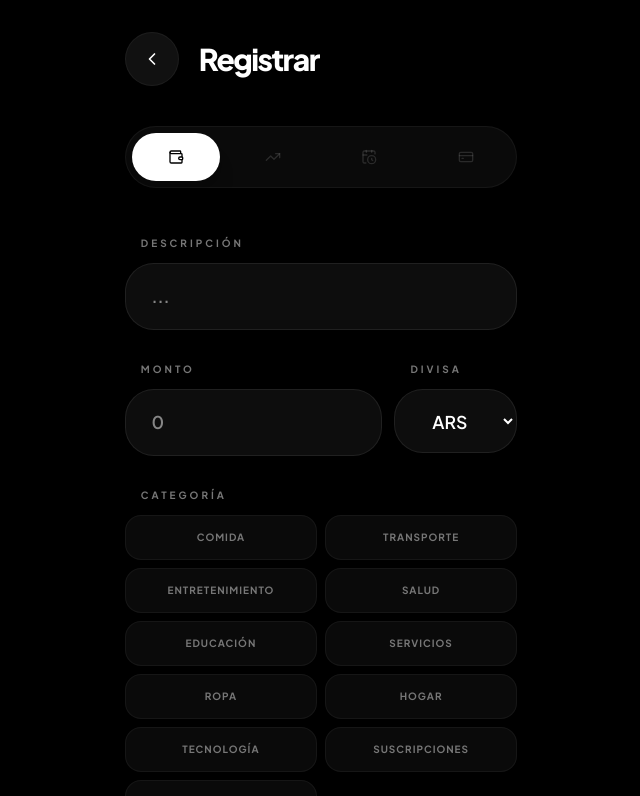
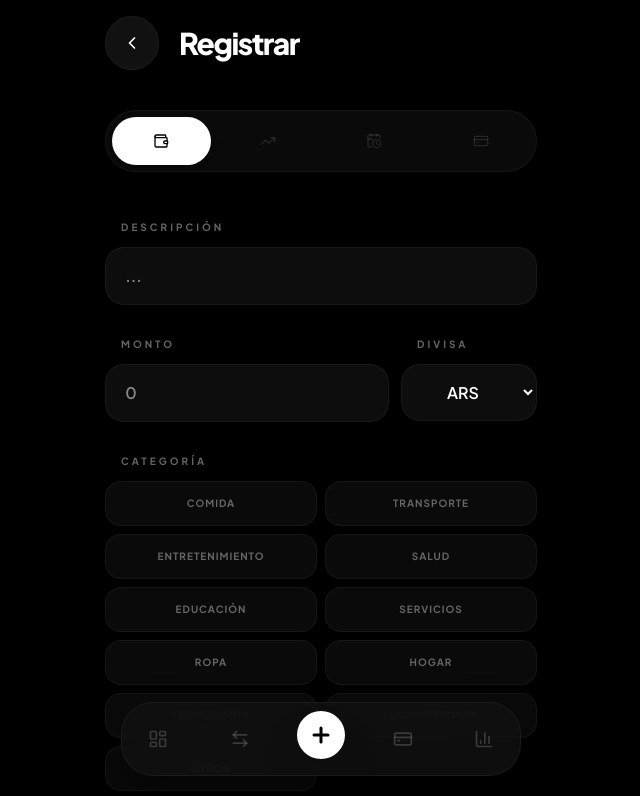
Before and after one commit to tomas-martin/Appfinanzas, a Next.js app: page /nuevo in a window 1280 px wide. Shown: the top 796 px of the page, without its empty margins (319-959 px from the left). Built offline with nearby package versions, Linux system fonts and the light colour scheme; no server answers; sample sign-in values are in the browser's storage.

Commit message:
Arreglando interfaz 5

```diff
--- a/src/app/(dashboard)/page.tsx
+++ b/src/app/(dashboard)/page.tsx
@@ -47,18 +47,18 @@ export default function Dashboard() {
   const firstName = session?.user?.name?.split(" ")[0] || "Usuario";
 
   return (
-    <div className="container-mobile fade-in-up">
-      {/* Header - More compact */}
-      <div className="flex flex-col items-center text-center mb-12">
+    <div className="container-mobile fade-up">
+      {/* Centered Header */}
+      <div className="flex flex-col items-center text-center mt-8 mb-12">
         {session?.user?.image && (
           <img src={session.user.image} alt={firstName} className="w-14 h-14 rounded-full mb-4 border border-white/10" />
         )}
-        <h1 className="text-[10px] font-bold text-muted uppercase tracking-[0.3em]">Hola, {firstName}</h1>
+        <h1 className="text-[10px] font-bold text-muted uppercase tracking-[0.3em]">Capital Total</h1>
       </div>
 
-      {/* Balance - Elegant & Centered */}
-      <div className="flex flex-col items-center text-center mb-16">
-        <div className="text-5xl font-extrabold tracking-tighter mb-6">{formatMoney(data.balance)}</div>
+      {/* Responsive Balance */}
+      <div className="flex flex-col items-center text-center mb-12">
+        <div className="text-balance mb-6">{formatMoney(data.balance)}</div>
         <div className="flex gap-4">
           <div className="flex items-center gap-1.5 px-4 py-1.5 rounded-full bg-success/10 text-success text-[10px] font-bold uppercase tracking-widest">
             <ArrowUpRight className="w-3.5 h-3.5" /> {formatMoney(data.ingresos)}
@@ -69,36 +69,36 @@ export default function Dashboard() {
         </div>
       </div>
 
-      {/* Action Cards - Compact Grid */}
-      <div className="grid grid-cols-2 gap-4 mb-16">
-        <Link href="/tarjetas" className="premium-card p-8 flex flex-col items-center text-center">
-          <div className="w-12 h-12 rounded-2xl bg-white/5 flex items-center justify-center mb-4"><CreditCard className="w-6 h-6 text-white" /></div>
-          <p className="text-[10px] font-bold text-muted uppercase tracking-widest mb-1">Tarjetas</p>
-          <p className="text-xl font-bold">{formatMoney(data.cuotasPendientes)}</p>
+      {/* Action Cards - Flexible Grid */}
+      <div className="grid grid-cols-2 gap-4 mb-12">
+        <Link href="/tarjetas" className="premium-card flex flex-col items-center text-center">
+          <div className="w-10 h-10 rounded-xl bg-white/5 flex items-center justify-center mb-4"><CreditCard className="w-5 h-5 text-white" /></div>
+          <p className="text-[9px] font-bold text-muted uppercase tracking-widest mb-1">Tarjetas</p>
+          <p className="text-lg font-bold">{formatMoney(data.cuotasPendientes)}</p>
         </Link>
-        <Link href="/gastos-fijos" className="premium-card p-8 flex flex-col items-center text-center">
-          <div className="w-12 h-12 rounded-2xl bg-white/5 flex items-center justify-center mb-4"><CalendarClock className="w-6 h-6 text-white" /></div>
-          <p className="text-[10px] font-bold text-muted uppercase tracking-widest mb-1">Fijos</p>
-          <p className="text-xl font-bold">{data.proximosVencimientos.length} pagos</p>
+        <Link href="/gastos-fijos" className="premium-card flex flex-col items-center text-center">
+          <div className="w-10 h-10 rounded-xl bg-white/5 flex items-center justify-center mb-4"><CalendarClock className="w-5 h-5 text-white" /></div>
+          <p className="text-[9px] font-bold text-muted uppercase tracking-widest mb-1">Fijos</p>
+          <p className="text-lg font-bold">{data.proximosVencimientos.length} pagos</p>
         </Link>
       </div>
 
-      {/* Activity - Cleaner list */}
-      <div className="mb-16">
-        <div className="flex items-center justify-between mb-8 px-2">
-          <h2 className="text-[10px] font-bold uppercase tracking-[0.2em] text-muted">Actividad</h2>
+      {/* Recent Activity List */}
+      <div className="mb-8">
+        <div className="flex items-center justify-between mb-6 px-2">
+          <h2 className="text-[10px] font-bold uppercase tracking-[0.2em] text-muted">Movimientos</h2>
           <Link href="/movimientos" className="text-[10px] font-bold uppercase tracking-widest text-white/30">Ver todo</Link>
         </div>
         <div className="space-y-3">
           {data.ultimosMovimientos.map((mov: any) => (
-            <div key={mov._id} className="premium-card p-6 flex items-center gap-5">
-              <div className="w-12 h-12 rounded-2xl bg-white/5 flex items-center justify-center text-2xl shrink-0">{getCategoryIcon(mov.categoria)}</div>
+            <div key={mov._id} className="premium-card flex items-center gap-4">
+              <div className="w-10 h-10 rounded-xl bg-white/5 flex items-center justify-center text-xl shrink-0">{getCategoryIcon(mov.categoria)}</div>
               <div className="flex-1 min-w-0">
-                <p className="font-bold truncate text-white/90">{mov.descripcion}</p>
-                <p className="text-[9px] font-bold text-muted uppercase tracking-wider mt-1">{mov.categoria}</p>
+                <p className="font-bold truncate text-sm text-white/90">{mov.descripcion}</p>
+                <p className="text-[9px] font-bold text-muted uppercase tracking-wider mt-0.5">{mov.categoria}</p>
               </div>
               <div className="text-right">
-                <p className={`font-bold tracking-tight ${mov.tipo === "ingreso" ? "text-success" : "text-white"}`}>
+                <p className={`font-bold text-sm tracking-tight ${mov.tipo === "ingreso" ? "text-success" : "text-white"}`}>
                   {mov.tipo === "ingreso" ? "+" : ""}{formatMoney(mov.monto, mov.moneda)}
                 </p>
               </div>
@@ -107,7 +107,7 @@ export default function Dashboard() {
         </div>
       </div>
 
-      <button onClick={() => signOut({ callbackUrl: "/login" })} className="w-full text-[9px] font-bold uppercase tracking-[0.4em] text-muted/20 py-8">Desconectar</button>
+      <button onClick={() => signOut({ callbackUrl: "/login" })} className="w-full text-[8px] font-bold uppercase tracking-[0.6em] text-muted/20 py-8">Desconectar</button>
     </div>
   );
 }
--- a/src/app/globals.css
+++ b/src/app/globals.css
@@ -4,13 +4,17 @@
 @theme inline {
   --color-background: #000000;
   --color-surface: #0A0A0A;
-  --color-surface-light: #111111;
   --color-border: rgba(255, 255, 255, 0.05);
   --color-foreground: #FFFFFF;
-  --color-muted: #777777;
+  --color-muted: #666666;
   --color-primary: #FFFFFF;
+  --font-sans: "Plus Jakarta Sans", sans-serif;
+}
 
-  --font-sans: "Plus Jakarta Sans", system-ui, -apple-system, sans-serif;
+/* Responsive Root */
+:root {
+  --safe-top: env(safe-area-inset-top, 20px);
+  --safe-bottom: env(safe-area-inset-bottom, 20px);
 }
 
 body {
@@ -19,51 +23,48 @@ body {
   font-family: var(--font-sans);
   min-height: 100dvh;
   -webkit-font-smoothing: antialiased;
-  /* Punto medio de espaciado superior */
-  padding-top: calc(2rem + env(safe-area-inset-top, 44px));
-  padding-bottom: calc(8rem + env(safe-area-inset-bottom, 34px));
-}
-
-.premium-card {
-  background: #0D0D0D;
-  border: 1px solid rgba(255, 255, 255, 0.05);
-  border-radius: 2.2rem;
-  transition: all 0.4s cubic-bezier(0.2, 0.8, 0.2, 1);
-}
-
-.premium-card:active {
-  transform: scale(0.97);
+  /* El contenido respira según el dispositivo */
+  padding-top: calc(1rem + var(--safe-top));
+  padding-bottom: calc(6rem + var(--safe-bottom));
 }
 
 .container-mobile {
   width: 100%;
-  max-width: 450px;
+  max-width: 480px;
   margin: 0 auto;
-  padding: 0 1.8rem;
+  padding: 0 1.5rem;
 }
 
-/* Tamaños más elegantes y controlados */
-.text-amount {
-  font-size: 3rem;
+/* Premium Card - Responsive Padding */
+.premium-card {
+  background: #0D0D0D;
+  border: 1px solid var(--color-border);
+  border-radius: 2rem;
+  padding: clamp(1rem, 5vw, 1.5rem);
+  transition: transform 0.2s ease;
+}
+
+.premium-card:active {
+  transform: scale(0.98);
+}
+
+/* Typography - Fluid Sizes */
+.text-balance {
+  font-size: clamp(2.5rem, 10vw, 3.5rem);
   font-weight: 800;
   letter-spacing: -0.05em;
 }
 
 .input-premium {
   background: #0D0D0D;
-  border: 1px solid rgba(255, 255, 255, 0.08);
-  border-radius: 1.8rem;
-  padding: 1.2rem 1.6rem;
-  font-size: 1.1rem;
+  border: 1px solid var(--color-border);
+  border-radius: 1.2rem;
+  padding: 1rem 1.2rem;
+  font-size: 1rem;
   font-weight: 600;
   width: 100%;
   color: white;
   outline: none;
-  transition: all 0.3s ease;
-}
-
-.input-premium:focus {
-  border-color: rgba(255, 255, 255, 0.2);
 }
 
 .btn-premium {
@@ -71,44 +72,51 @@ body {
   color: black;
   font-weight: 800;
   font-size: 0.9rem;
-  padding: 1.4rem;
-  border-radius: 1.8rem;
+  padding: 1.2rem;
+  border-radius: 1.2rem;
   text-transform: uppercase;
-  letter-spacing: 0.2em;
+  letter-spacing: 0.15em;
   width: 100%;
-  transition: all 0.3s ease;
+  transition: opacity 0.2s ease;
 }
 
 .btn-premium:active {
-  transform: scale(0.95);
+  opacity: 0.8;
 }
 
-.bottom-nav-fixed {
-  bottom: calc(1.8rem + env(safe-area-inset-bottom, 34px));
+/* Universal Bottom Nav Position */
+.nav-container {
+  position: fixed;
+  left: 50%;
+  transform: translateX(-50%);
+  bottom: calc(1.5rem + var(--safe-bottom));
+  width: calc(100% - 3rem);
+  max-width: 400px;
+  z-index: 100;
 }
 
-.fade-in-up {
-  animation: slideIn 0.6s cubic-bezier(0.2, 0.8, 0.2, 1) forwards;
+.nav-content {
+  background: rgba(17, 17, 17, 0.85);
+  backdrop-filter: blur(20px);
+  -webkit-backdrop-filter: blur(20px);
+  border: 1px solid var(--color-border);
+  border-radius: 2rem;
+  padding: 0.75rem;
+  display: flex;
+  justify-content: space-between;
+  align-items: center;
+  box-shadow: 0 20px 40px rgba(0,0,0,0.5);
 }
 
-@keyframes slideIn {
-  from {
-    opacity: 0;
-    transform: translateY(20px);
-  }
-
-  to {
-    opacity: 1;
-    transform: translateY(0);
-  }
+/* Animations */
+.fade-up {
+  animation: fadeUp 0.5s ease-out forwards;
 }
 
-::-webkit-scrollbar {
-  width: 0px;
+@keyframes fadeUp {
+  from { opacity: 0; transform: translateY(10px); }
+  to { opacity: 1; transform: translateY(0); }
 }
 
-input::-webkit-outer-spin-button,
-input::-webkit-inner-spin-button {
-  -webkit-appearance: none;
-  margin: 0;
-}
+::-webkit-scrollbar { width: 0px; }
+input::-webkit-outer-spin-button, input::-webkit-inner-spin-button { -webkit-appearance: none; margin: 0; }
--- a/src/components/layout/BottomNav.tsx
+++ b/src/components/layout/BottomNav.tsx
@@ -22,8 +22,8 @@ export default function BottomNav() {
   const pathname = usePathname();
 
   return (
-    <nav className="fixed bottom-nav-forced left-0 right-0 z-50 flex justify-center px-8 pointer-events-none">
-      <div className="flex items-center justify-between w-full max-w-[400px] bg-[#111111]/80 backdrop-blur-2xl border border-white/5 rounded-[2.5rem] p-3 shadow-2xl pointer-events-auto">
+    <nav className="nav-container">
+      <div className="nav-content">
         {navItems.map((item) => {
           const isActive =
             item.href === "/"
@@ -36,10 +36,10 @@ export default function BottomNav() {
               <Link
                 key={item.href}
                 href={item.href}
-                className="relative -top-1 transition-all active:scale-[0.85] duration-500"
+                className="relative -top-1 transition-all active:scale-[0.85]"
               >
-                <div className="w-14 h-14 rounded-full bg-white text-black flex items-center justify-center shadow-2xl">
-                  <Icon className="w-7 h-7 stroke-[3px]" />
+                <div className="w-12 h-12 rounded-full bg-white text-black flex items-center justify-center shadow-2xl">
+                  <Icon className="w-6 h-6 stroke-[3px]" />
                 </div>
               </Link>
             );
@@ -49,8 +49,8 @@ export default function BottomNav() {
             <Link
               key={item.href}
               href={item.href}
-              className={`flex flex-col items-center justify-center w-14 h-14 rounded-2xl transition-all duration-500 ${
-                isActive ? "text-white bg-white/5" : "text-muted/40 hover:text-white/60"
+              className={`flex flex-col items-center justify-center w-12 h-12 rounded-xl transition-all ${
+                isActive ? "text-white bg-white/10" : "text-muted/50"
               }`}
             >
               <Icon className={`w-5 h-5 ${isActive ? "stroke-[2.5px]" : "stroke-[2px]"}`} />
```
Also changed, not shown: src/app/(dashboard)/movimientos/page.tsx (+21 -21 lines).
